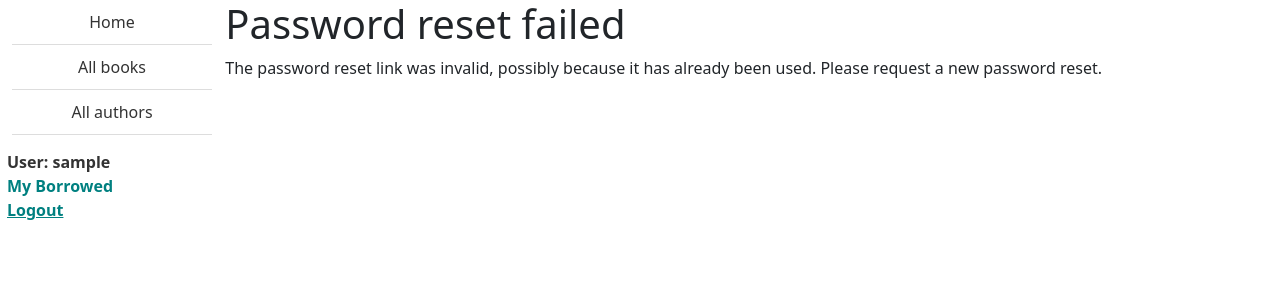
After one commit to syed-tp/django_local_library, a Django app: page /accounts/reset/1/1/ in a window 1280 px wide. The commit adds this page. Shown: the top 300 px of the page. Run offline with Django 4.2, Linux system fonts and the light colour scheme; the visitor is signed in with stand-in values (Sample User, id 1).

Commit message:
update authentication and base_generic style

```diff
--- a/catalog/admin.py
+++ b/catalog/admin.py
@@ -31,7 +31,7 @@ class BookAdmin(admin.ModelAdmin):
 @admin.register(BookInstance)
 class BookInstanceAdmin(admin.ModelAdmin):
 
-    list_display = ['id', 'book', 'status', 'due_back',]
+    list_display = ['id', 'book', 'status', 'borrower', 'due_back',]
     list_filter = ('status', 'due_back',)
 
     fieldsets = (
@@ -39,6 +39,6 @@ class BookInstanceAdmin(admin.ModelAdmin):
             'fields': ('book', 'imprint', 'id')
         }),
         ('Availability', {
-            'fields': ('status', 'due_back')
+            'fields': ('status', 'due_back', 'borrower')
         }),
     )
--- a/catalog/static/css/style.css
+++ /dev/null
@@ -1,5 +0,0 @@
-.sidebar-nav {
-    margin-top: 20px;
-    padding: 0;
-    list-style: none;
-  }
--- /dev/null
+++ b/catalog/static/css/styles.css
@@ -0,0 +1,80 @@
+.sidebar-nav {
+    margin-top: 20px;
+    padding: 0;
+    list-style: none;
+  }
+
+  #logout-form {
+    display: inline;
+  }
+  #logout-form button {
+    padding: 0;
+    margin: 0;
+  }
+
+/* static/css/styles.css */
+.sidebar-nav {
+  list-style-type: none; /* Remove bullet points */
+  padding: 0; /* Remove padding */
+  margin: 0; /* Remove margin */
+  width: 200px; /* Fixed width for the sidebar */
+  position: relative; /* Allow absolute positioning of child elements */
+}
+
+.sidebar-nav li {
+  border-bottom: 1px solid #ddd; /* Light gray border between items */
+}
+
+.sidebar-nav li:last-child {
+  border-bottom: none; /* Remove border from the last item */
+}
+
+.sidebar-nav li a {
+  display: block;
+  color: #333; /* Dark text color */
+  text-align: center;
+  padding: 10px; /* Slim padding */
+  text-decoration: none; /* Remove underline */
+  font-weight: 500; /* Slightly bold text */
+  transition: background-color 0.3s ease; /* Smooth transition for hover effect */
+}
+
+.sidebar-nav li a:hover {
+  background-color: #008080; /* Teal blue background on hover */
+  color: white; /* White text color on hover */
+}
+
+/* User info styling */
+.user-info {
+  position: relative; /* Position it relative to the sidebar-nav */
+  top: 10px; /* Adjust as needed */
+  right: 10px; /* Adjust as needed */
+  color: #333; /* Dark text color */
+  font-weight: bold; /* Bold text */
+  padding: 5px; /* Optional padding */
+
+}
+
+.user-info a {
+  color: #008080; /* Blue color for links */
+  text-decoration: none; /* Remove underline */
+}
+
+.user-info a:hover {
+  text-decoration: underline; /* Underline on hover */
+}
+
+.user-info button {
+  background: none; /* Remove default button background */
+  border: none; /* Remove default button border */
+  color: #008080; /* Blue color */
+  cursor: pointer; /* Pointer cursor for button */
+  padding: 0; /* Remove button padding */
+  font: inherit; /* Inherit font styles from parent */
+  text-decoration: underline; /* Underline text */
+  transition: color 0.3s ease; /* Smooth transition for hover effect */
+}
+
+.user-info button:hover {
+  color: #0573ea; /* Darker blue on hover */
+}
--- a/catalog/templates/base_generic.html
+++ b/catalog/templates/base_generic.html
@@ -1,3 +1,4 @@
+{% load static %}
 <!DOCTYPE html>
 <html lang="en">
   <head>
@@ -6,13 +7,16 @@
     {% endblock %}
     <meta charset="utf-8" />
     <meta name="viewport" content="width=device-width, initial-scale=1" />
-    <link href="https://cdn.jsdelivr.net/npm/bootstrap@5.3.3/dist/css/bootstrap.min.css"
+    <link
+      href="https://cdn.jsdelivr.net/npm/bootstrap@5.3.3/dist/css/bootstrap.min.css"
       rel="stylesheet"
       integrity="sha384-QWTKZyjpPEjISv5WaRU9OFeRpok6YctnYmDr5pNlyT2bRjXh0JMhjY6hW+ALEwIH"
-          crossorigin="anonymous">
+      crossorigin="anonymous"
+    />
     <!-- Add additional CSS in static file -->
-    {% load static %}
     <link rel="stylesheet" href="{% static 'css/styles.css' %}" />
+
+
   </head>
   <body>
     <div class="container-fluid">
@@ -23,26 +27,49 @@
             <li><a href="{% url 'index' %}">Home</a></li>
             <li><a href="{% url 'books' %}">All books</a></li>
             <li><a href="{% url 'authors' %}">All authors</a></li>
+
+             {% if user.is_authenticated %}
+        <div class="user-info">
+            <span>User: {{ user.get_username }}</span>
+            <br>
+            <a href="{% url 'my-borrowed' %}">My Borrowed</a>
+            <br>
+            <form id="logout-form" method="post" action="{% url 'logout' %}">
+                {% csrf_token %}
+                <button type="submit">Logout</button>
+            </form>
+            </li>
+            {% else %}
+            <li>
+              <a href="{% url 'login' %}?next={{ request.path }}">Login</a>
+            </li>
+            {% endif %}
           </ul>
           {% endblock %}
         </div>
-        <div class="col-sm-10 ">{% block content %}{% endblock %}{% block pagination %}
+        <div class="col-sm-10">
+          {% block content %}{% endblock %}{% block pagination %}
           {% if is_paginated %}
           <div class="pagination">
             <span class="page-links">
               {% if page_obj.has_previous %}
-                  <a href="{{ request.path }}?page={{ page_obj.previous_page_number }}">previous</a>
+              <a
+                href="{{ request.path }}?page={{ page_obj.previous_page_number }}"
+                >previous</a
+              >
               {% endif %}
               <span class="page-current">
-                  Page {{ page_obj.number }} of {{ page_obj.paginator.num_pages }}.
+                Page {{ page_obj.number }} of {{ page_obj.paginator.num_pages
+                }}.
               </span>
               {% if page_obj.has_next %}
-                  <a href="{{ request.path }}?page={{ page_obj.next_page_number }}">next</a>
+              <a href="{{ request.path }}?page={{ page_obj.next_page_number }}"
+                >next</a
+              >
               {% endif %}
             </span>
           </div>
-          {% endif %}
-        {% endblock %}
+          {% endif %} {% endblock %}
         </div>
       </div>
     </div>
--- a/catalog/templates/index.html
+++ b/catalog/templates/index.html
@@ -8,7 +8,7 @@
   </p>
   <h2>Dynamic content</h2>
   <p>The library has the following record counts:</p>
-  <ul>
+  <ul style = 'list-style-type: none;'>
     <li><strong>Books:</strong> {{ num_books }}</li>
     <li><strong>Copies:</strong> {{ num_instances }}</li>
     <li><strong>Copies available:</strong> {{ num_instances_available }}</li>
--- a/catalog/urls.py
+++ b/catalog/urls.py
@@ -9,3 +9,7 @@ urlpatterns = [
     path('authors', views.AuthorListView.as_view(), name = 'authors'),
     path('author/<int:pk>', views.AuthorDetailView.as_view(), name='author-detail'),
 ]
+
+urlpatterns += [
+    path('mybooks/', views.LoanedBooksByUserListView.as_view(), name='my-borrowed'),
+]
--- a/locallibrary/urls.py
+++ b/locallibrary/urls.py
@@ -29,3 +29,9 @@ urlpatterns = [
     path('catalog/', include('catalog.urls')),
     path('', RedirectView.as_view(url='catalog/')),
 ] + static(settings.STATIC_URL, document_root=settings.STATIC_ROOT)
+
+# Add Django site authentication urls (for login, logout, password management)
+
+urlpatterns += [
+    path('accounts/', include('django.contrib.auth.urls')),
+]
--- /dev/null
+++ b/templates/registration/logged_out.html
@@ -0,0 +1,4 @@
+{% extends "base_generic.html" %} {% block content %}
+<p>Logged out!</p>
+<a href="{% url 'login'%}">Click here to login again.</a>
+{% endblock %}
--- /dev/null
+++ b/templates/registration/password_reset_complete.html
@@ -0,0 +1,6 @@
+{% extends "base_generic.html" %}
+
+{% block content %}
+  <h1>The password has been changed!</h1>
+  <p><a href="{% url 'login' %}">log in again?</a></p>
+{% endblock %}
--- /dev/null
+++ b/templates/registration/password_reset_confirm.html
@@ -0,0 +1,29 @@
+{% extends "base_generic.html" %}
+
+{% block content %}
+    {% if validlink %}
+        <p>Please enter (and confirm) your new password.</p>
+        <form action="" method="post">
+        {% csrf_token %}
+            <table>
+                <tr>
+                    <td>{{ form.new_password1.errors }}
+                        <label for="id_new_password1">New password:</label></td>
+                    <td>{{ form.new_password1 }}</td>
+                </tr>
+                <tr>
+                    <td>{{ form.new_password2.errors }}
+                        <label for="id_new_password2">Confirm password:</label></td>
+                    <td>{{ form.new_password2 }}</td>
+                </tr>
+                <tr>
+                    <td></td>
+                    <td><input type="submit" value="Change my password"></td>
+                </tr>
+            </table>
+        </form>
+    {% else %}
+        <h1>Password reset failed</h1>
+        <p>The password reset link was invalid, possibly because it has already been used. Please request a new password reset.</p>
+    {% endif %}
+{% endblock %}
--- /dev/null
+++ b/templates/registration/password_reset_done.html
@@ -0,0 +1,6 @@
+{% extends "base_generic.html" %} {% block content %}
+<p>
+  We've emailed you instructions for setting your password. If they haven't
+  arrived in a few minutes, check your spam folder.
+</p>
+{% endblock %}
--- /dev/null
+++ b/templates/registration/password_reset_email.html
@@ -0,0 +1,2 @@
+Someone asked for password reset for email {{ email }}. Follow the link below:
+{{ protocol }}://{{ domain }}{% url 'password_reset_confirm' uidb64=uid token=token %}
```
Also changed, not shown: catalog/models.py (+13 -0 lines), catalog/templates/catalog/bookinstance_list_borrowed_user.html (added, +19 -0 lines), catalog/views.py (+16 -0 lines), locallibrary/settings.py (+8 -1 lines), templates/registration/login.html (added, +31 -0 lines), templates/registration/password_reset_form.html (added, +17 -0 lines). Lines whose indentation alone changed are shown as unchanged.
